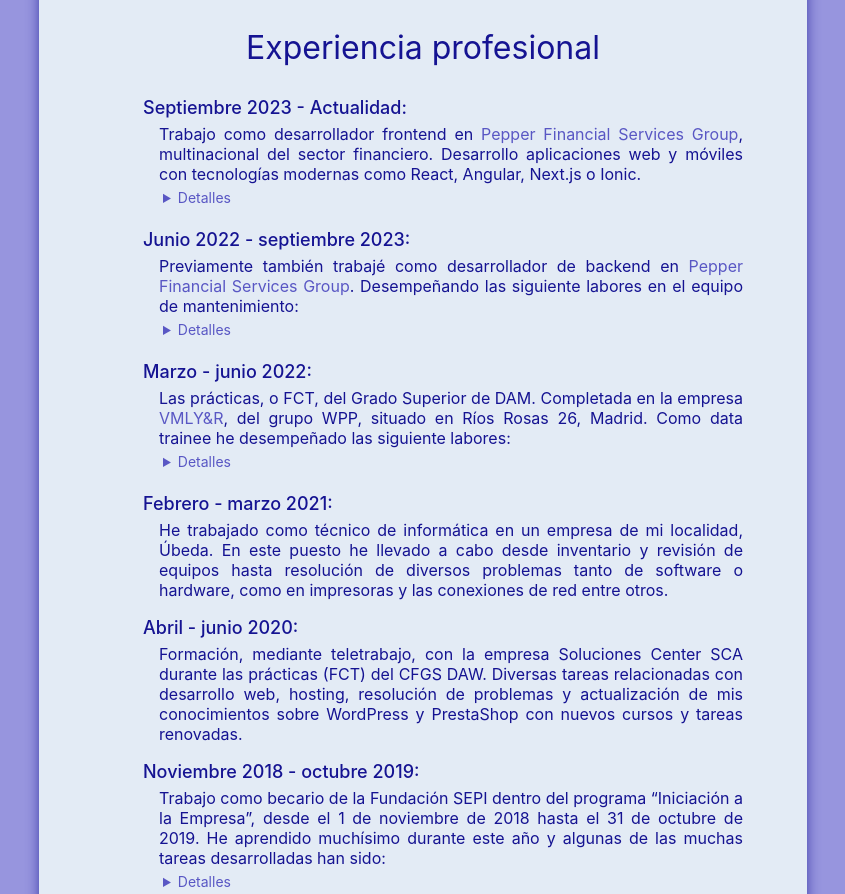
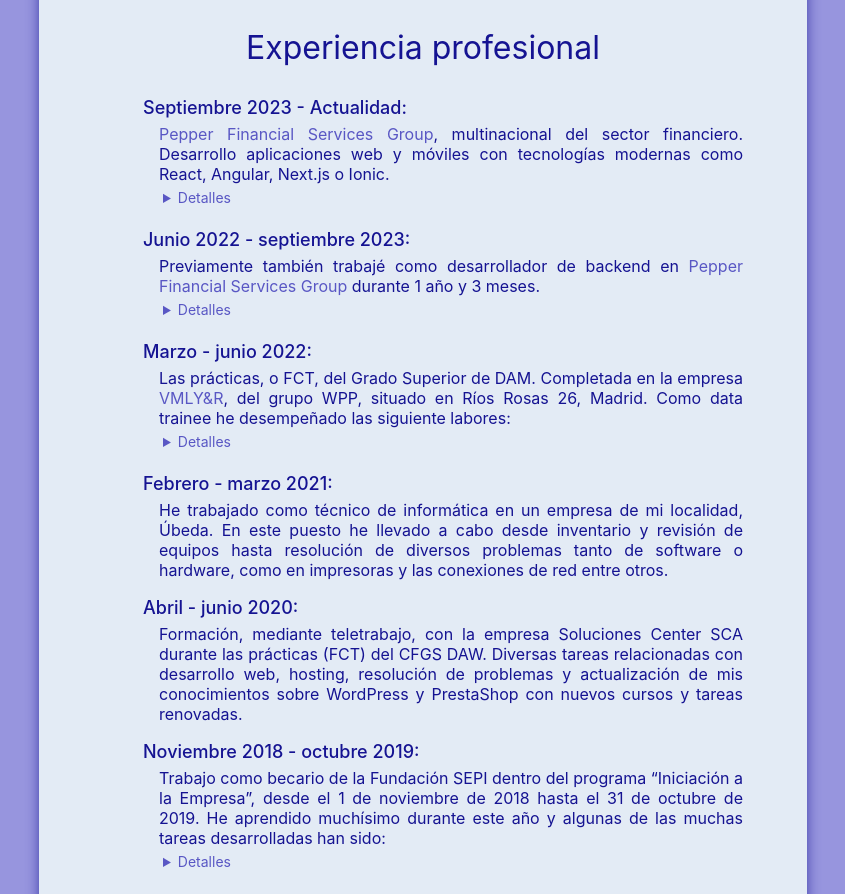
Before and after one commit to Anrogo/MyPortfolio, a Next.js app: page / in a window 1280 px wide. Shown: the part 780-1674 px from the top of the page, without its empty margins (217-1062 px from the left). Built offline with nearby package versions, Linux system fonts and the light colour scheme.

Commit message:
dinamics text added with object and constants

```diff
--- a/src/components/Experience/Experience.tsx
+++ b/src/components/Experience/Experience.tsx
@@ -11,62 +11,57 @@ import { ExperienceTexts } from '@/constants/texts';
 const Experience = () => {
   return (
     <ExperienceSection>
+      {ExperienceTexts && ExperienceTexts.jobs.length > 0 && (
+        <>
           <Subtitle fontWeight={theme.fontWeight.light}>{ExperienceTexts.title}</Subtitle>
           <ExperienceList>
             <ExperienceListDetail>
-          <Description>Septiembre 2023 - Actualidad:</Description>
+              <Description>{ExperienceTexts.jobs[0].dates}</Description>
               <br />
               <ExperienceParagraph>
                 <Paragraph>
-              Trabajo como desarrollador frontend en{' '}
-              <Link href="https://pepperfinance.es" target="_blank" rel="noreferrer">
-                Pepper Financial Services Group
+                  {ExperienceTexts.jobs[0].description}
+                  <Link
+                    href={ExperienceTexts?.jobs[0].linkDescription?.linkHref}
+                    target="_blank"
+                    rel="noreferrer"
+                  >
+                    {ExperienceTexts.jobs[0].linkDescription?.linkText}
                   </Link>
-              , multinacional del sector financiero. Desarrollo aplicaciones web y móviles con
-              tecnologías modernas como React, Angular, Next.js o Ionic.
+                  {ExperienceTexts.jobs[0].linkDescription?.after}
                 </Paragraph>
                 <details>
-              <Summary>Detalles</Summary>
+                  <Summary>{ExperienceTexts.jobs[0].detailsTitle || 'Detalles'}</Summary>
                   <ExperienceList>
-                <Li>- Implementación de interfaces de usuario para diferentes productos.</Li>
-                <Li>
-                  - Optimización de funcionalidades y diseño para mejorar la experiencia de usuario
-                  (UX/UI).
-                </Li>
-                <Li>- Pruebas y validaciones para garantizar rendimiento y estabilidad.</Li>
-                <Li>- Colaboración con equipos multidisciplinares en entornos ágiles.</Li>
-                <Li>- Mantenimiento y evolución continua de las aplicaciones.</Li>
+                    {ExperienceTexts.jobs[0].details?.map((detail) => (
+                      <Li key={detail}>- {detail}</Li>
+                    ))}
                   </ExperienceList>
                 </details>
               </ExperienceParagraph>
             </ExperienceListDetail>
 
             <ExperienceListDetail>
-          <Description>Junio 2022 - septiembre 2023: </Description>
+              <Description>{ExperienceTexts.jobs[1].dates}</Description>
               <br />
               <ExperienceParagraph>
                 <Paragraph>
-              Previamente también trabajé como desarrollador de backend en{' '}
-              <Link href="https://pepperfinance.es" target="_blank">
-                Pepper Financial Services Group
+                  {ExperienceTexts.jobs[1].linkDescription?.before}
+                  <Link
+                    href={ExperienceTexts.jobs[1].linkDescription?.linkHref}
+                    target="_blank"
+                    rel="noreferrer"
+                  >
+                    {ExperienceTexts.jobs[1].linkDescription?.linkText}
                   </Link>
-              . Desempeñando las siguiente labores en el equipo de mantenimiento:
+                  {ExperienceTexts.jobs[1].linkDescription?.after}
                 </Paragraph>
                 <details>
-              <Summary>Detalles</Summary>
+                  <Summary>{ExperienceTexts.jobs[1].detailsTitle || 'Detalles'}</Summary>
                   <ExperienceList>
-                <Li>- Uso de SQL Server.</Li>
-                <Li>- Programación con PL/SQL.</Li>
-                <Li>- Resolución de incidencias de diversa tipología.</Li>
-                <Li>
-                  - Creación, modificación y actualización de queries o procedimientos almacenados.
-                </Li>
-                <Li>- Pruebas de valicaciones de los scripts.</Li>
-                <Li>- Automatización de procesos.</Li>
-                <Li>- Actualización y mejora de los aplicativos internos.</Li>
-                <Li>
-                  - Integración de nuevos comercios y sus plugins en la plataforma de Ecommerce.
-                </Li>
+                    {ExperienceTexts.jobs[1].details?.map((detail) => (
+                      <Li key={detail}>- {detail}</Li>
+                    ))}
                   </ExperienceList>
                 </details>
               </ExperienceParagraph>
@@ -80,8 +75,8 @@ const Experience = () => {
                   <Link href="https://www.vmlyr.com/es-es/spain" target="_blank">
                     VMLY&R
                   </Link>
-              , del grupo WPP, situado en Ríos Rosas 26, Madrid. Como data trainee he desempeñado
-              las siguiente labores:
+                  , del grupo WPP, situado en Ríos Rosas 26, Madrid. Como data trainee he
+                  desempeñado las siguiente labores:
                 </Paragraph>
                 <details>
                   <Summary>Detalles</Summary>
@@ -102,10 +97,10 @@ const Experience = () => {
               <Description>Febrero - marzo 2021: </Description>
               <ExperienceParagraph>
                 <Paragraph>
-              He trabajado como técnico de informática en un empresa de mi localidad, Úbeda. En este
-              puesto he llevado a cabo desde inventario y revisión de equipos hasta resolución de
-              diversos problemas tanto de software o hardware, como en impresoras y las conexiones
-              de red entre otros.
+                  He trabajado como técnico de informática en un empresa de mi localidad, Úbeda. En
+                  este puesto he llevado a cabo desde inventario y revisión de equipos hasta
+                  resolución de diversos problemas tanto de software o hardware, como en impresoras
+                  y las conexiones de red entre otros.
                 </Paragraph>
               </ExperienceParagraph>
             </ExperienceListDetail>
@@ -116,8 +111,8 @@ const Experience = () => {
                 <Paragraph>
                   Formación, mediante teletrabajo, con la empresa Soluciones Center SCA durante las
                   prácticas (FCT) del CFGS DAW. Diversas tareas relacionadas con desarrollo web,
-              hosting, resolución de problemas y actualización de mis conocimientos sobre WordPress
-              y PrestaShop con nuevos cursos y tareas renovadas.
+                  hosting, resolución de problemas y actualización de mis conocimientos sobre
+                  WordPress y PrestaShop con nuevos cursos y tareas renovadas.
                 </Paragraph>
               </ExperienceParagraph>
             </ExperienceListDetail>
@@ -127,8 +122,9 @@ const Experience = () => {
               <ExperienceParagraph>
                 <Paragraph>
                   Trabajo como becario de la Fundación SEPI dentro del programa “Iniciación a la
-              Empresa”, desde el 1 de noviembre de 2018 hasta el 31 de octubre de 2019. He aprendido
-              muchísimo durante este año y algunas de las muchas tareas desarrolladas han sido:
+                  Empresa”, desde el 1 de noviembre de 2018 hasta el 31 de octubre de 2019. He
+                  aprendido muchísimo durante este año y algunas de las muchas tareas desarrolladas
+                  han sido:
                 </Paragraph>
                 <details>
                   <Summary>Detalles</Summary>
@@ -138,7 +134,9 @@ const Experience = () => {
                     <Li>- Instalación de software y hardware.</Li>
                     <Li>- Administración de servidores.</Li>
                     <Li>- Inventario de equipos.</Li>
-                <Li>- Resolución de diversos problemas relacionados con equipos informáticos.</Li>
+                    <Li>
+                      - Resolución de diversos problemas relacionados con equipos informáticos.
+                    </Li>
                   </ExperienceList>
                 </details>
               </ExperienceParagraph>
@@ -156,6 +154,8 @@ const Experience = () => {
               </ExperienceParagraph>
             </ExperienceListDetail>
           </ExperienceList>
+        </>
+      )}
     </ExperienceSection>
   );
 };
--- a/src/constants/texts.ts
+++ b/src/constants/texts.ts
@@ -1,3 +1,5 @@
+import { ExperienceText } from '@/interfaces/Text';
+
 export const HomeTexts = {
   myName: 'Antonio Rodríguez González',
   myPosition: 'Desarrollador Frontend',
@@ -9,7 +11,93 @@ export const AboutMeTexts = {
     'Soy un programador con experiencia en desarrollo frontend y backend, especializado en aplicaciones web y móviles. Actualmente formo parte del equipo de frontend, tras haber trabajado en backend en la misma empresa, Pepper. Me caracterizo por ser detallista, organizado e independiente, además de colaborativo y dinámico. Cabe añadir que soy una persona apasasionada por la tecnología y también por el deporte siempre que saco un hueco.',
 };
 
-export const ExperienceTexts = {
+export const ExperienceTexts: ExperienceText = {
   title: 'Experiencia profesional',
-  currentJob: {},
+  jobs: [
+    {
+      dates: 'Septiembre 2023 - Actualidad:',
+      linkDescription: {
+        before: 'Llevo más de 3 años trabajando como desarrollador frontend en ',
+        linkText: 'Pepper Financial Services Group',
+        linkHref: 'https://pepperfinance.es',
+        after:
+          ', multinacional del sector financiero. Desarrollo aplicaciones web y móviles con tecnologías modernas como React, Angular, Next.js o Ionic.',
+      },
+      detailsTitle: 'Detalles',
+      details: [
+        'Implementación de interfaces de usuario para diferentes productos.',
+        'Optimización de funcionalidades y diseño para mejorar la experiencia de usuario (UX/UI).',
+        'Pruebas y validaciones para garantizar rendimiento y estabilidad.',
+        'Colaboración con equipos multidisciplinares en entornos ágiles.',
+        'Mantenimiento y evolución continua de las aplicaciones.',
+      ],
+    },
+    {
+      dates: 'Junio 2022 - septiembre 2023:',
+      linkDescription: {
+        before: 'Previamente también trabajé como desarrollador de backend en ',
+        linkText: 'Pepper Financial Services Group',
+        linkHref: 'https://pepperfinance.es',
+        after: ' durante 1 año y 3 meses.',
+      },
+      details: [
+        'Uso de SQL Server.',
+        'Programación con PL/SQL.',
+        'Resolución de incidencias de diversa tipología.',
+        'Creación, modificación y actualización de queries o procedimientos almacenados.',
+        'Pruebas de validaciones de los scripts.',
+        'Automatización de procesos.',
+        'Actualización y mejora de los aplicativos internos.',
+        'Integración de nuevos comercios y sus plugins en la plataforma de Ecommerce.',
+      ],
+    },
+    {
+      dates: 'Marzo - junio 2022:',
+      linkDescription: {
+        before: 'Las prácticas, o FCT, del Grado Superior de DAM. Completada en la empresa ',
+        linkText: 'VMLY&R',
+        linkHref: 'https://www.vmlyr.com/es-es/spain',
+        after: ', del grupo WPP, situado en Ríos Rosas 26, Madrid.',
+      },
+      detailsTitle: 'Detalles',
+      details: [
+        'Manejo y limpieza de ficheros.',
+        'Carga de datos a través de Microsoft Azure Storage Explorer y Hermes.',
+        'Consulta, extracción y procesamiento de datos en Oracle.',
+        'Creación y/o modificación de queries.',
+        'Análisis y automatización de procesos en Oracle.',
+        'Realización de consultas en Dynamics.',
+        'Análisis, diseño y automatización de procesos manuales.',
+      ],
+    },
+    {
+      dates: 'Febrero - marzo 2021:',
+      description:
+        'He trabajado como técnico de informática en un empresa de mi localidad, Úbeda. En este puesto he llevado a cabo desde inventario y revisión de equipos hasta resolución de diversos problemas tanto de software o hardware, como en impresoras y las conexiones de red entre otros.',
+    },
+    {
+      dates: 'Abril - junio 2020:',
+      description:
+        'Formación, mediante teletrabajo, con la empresa Soluciones Center SCA durante las prácticas (FCT) del CFGS DAW. Diversas tareas relacionadas con desarrollo web, hosting, resolución de problemas y actualización de mis conocimientos sobre WordPress y PrestaShop con nuevos cursos y tareas renovadas.',
+    },
+    {
+      dates: 'Noviembre 2018 - Octubre 2019:',
+      description:
+        'He trabajado como técnico de informática en un empresa de mi localidad, Úbeda. En este puesto he llevado a cabo desde inventario y revisión de equipos hasta resolución de diversos problemas tanto de software o hardware, como en impresoras y las conexiones de red entre otros.',
+      detailsTitle: 'Detalles',
+      details: [
+        'Administración de sistemas y redes.',
+        'Mantenimiento de equipos e impresoras.',
+        'Instalación de software y hardware.',
+        'Administración de servidores.',
+        'Inventario de todos los equipos informáticos y redes.',
+        'Resolución de diversos problemas relacionados con equipos informáticos, impresoras y redes.',
+      ],
+    },
+    {
+      dates: 'Marzo - junio 2018: ',
+      description:
+        'Formación en centro de trabajo con Soluciones Center SCA (FCT) del CFGS ASIR. Aprendizaje sobre desarrollo de webs a través de los cms PrestaShop y WordPress. Recibí además una carta de recomendación de la empresa y dos certificados de especialista en PrestaShop y WordPress.',
+    },
+  ],
 };
--- /dev/null
+++ b/src/interfaces/Text.ts
@@ -0,0 +1,19 @@
+export interface ExperienceText {
+  title: string;
+  jobs: Job[];
+}
+
+export interface Job {
+  dates: string;
+  description?: string;
+  linkDescription?: LinkDescription;
+  detailsTitle?: string;
+  details?: string[];
+}
+
+export interface LinkDescription {
+  before: string;
+  linkText: string;
+  linkHref: string;
+  after: string;
+}
```
Lines whose indentation alone changed are shown as unchanged.
